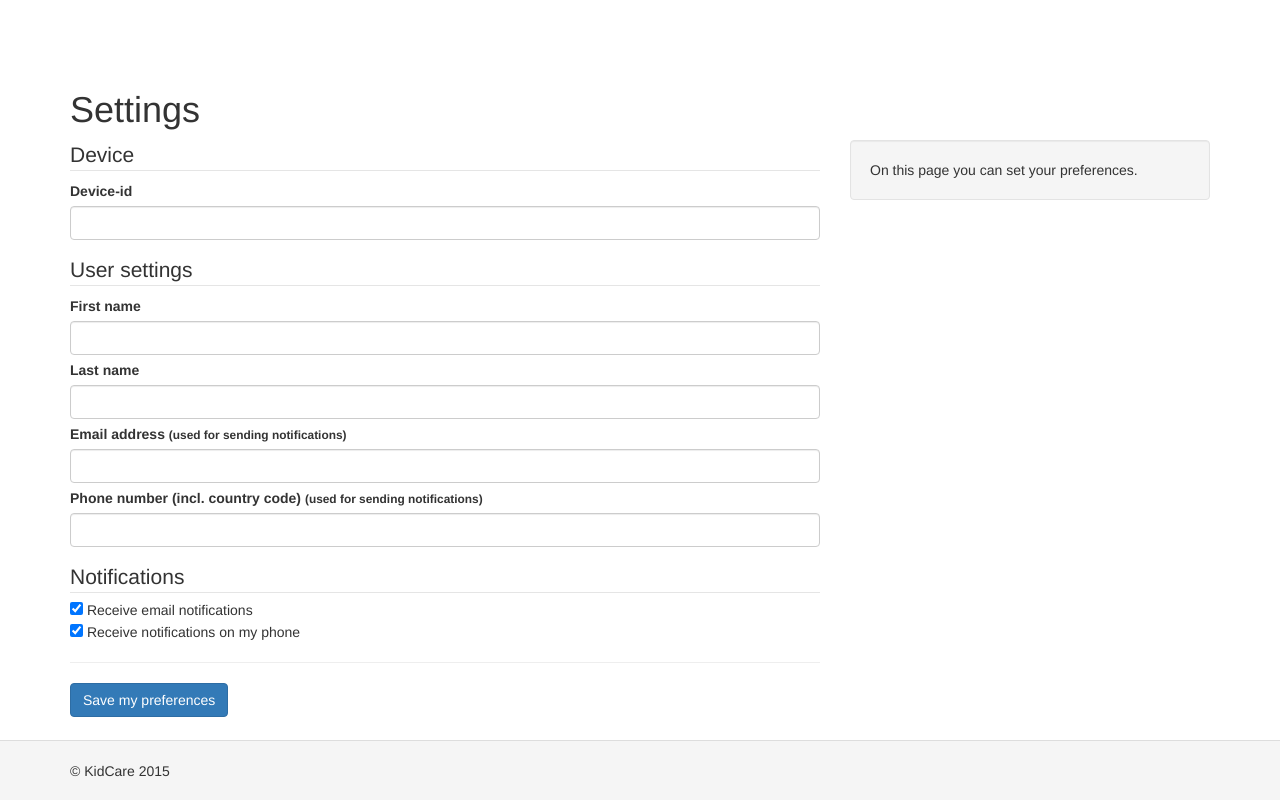
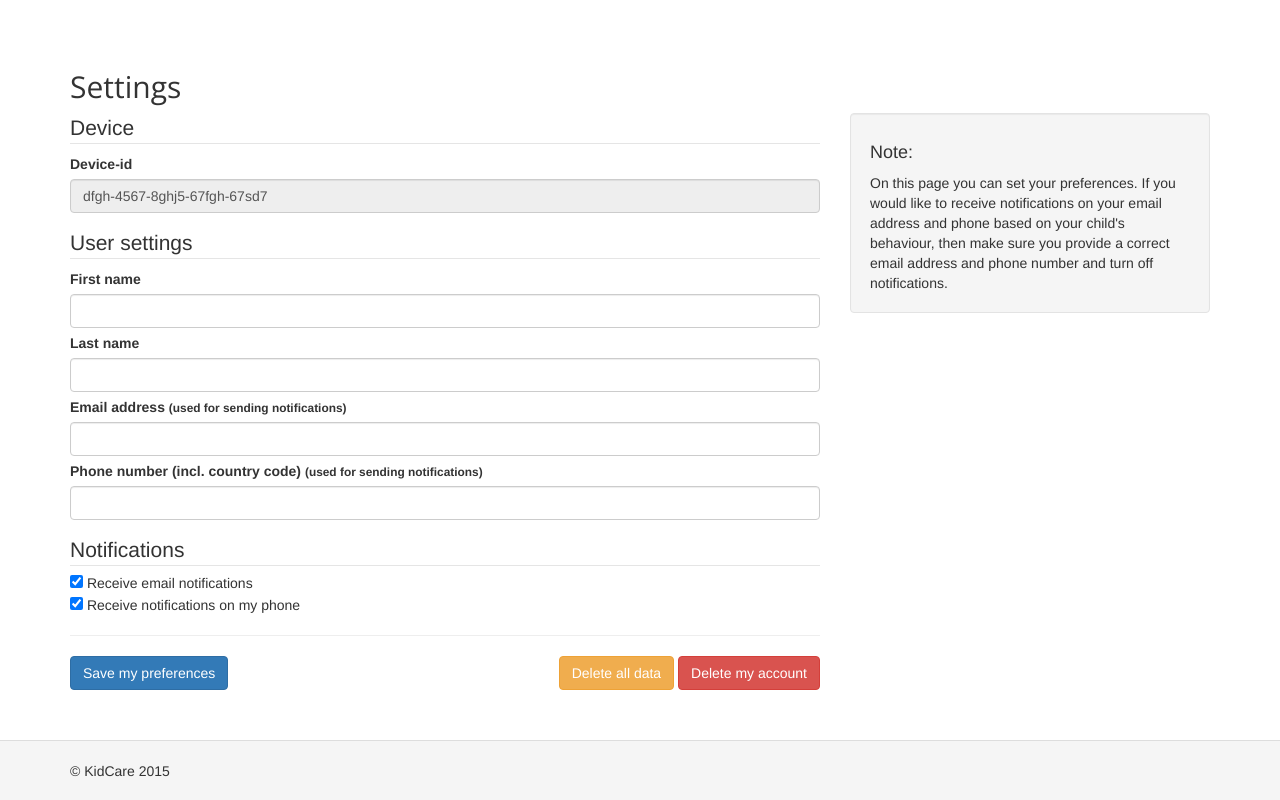
Before and after one commit to dovanduy/itinnovation_kidcare, a Yii app: template basic/views/app/settings.php in a window 1280 px wide. Run offline with PHP 8.4 and a stand-in for Yii, Linux system fonts and the light colour scheme; the template is opened without the code that fills it, so the values that code supplies are empty; some libraries are stand-ins or nearby versions.

Commit message:
extended settings

```diff
--- a/basic/views/app/settings.php
+++ b/basic/views/app/settings.php
@@ -5,7 +5,7 @@
         <fieldset>
             <legend>Device</legend>
             <label>Device-id</label>
-            <input name="deviceid" type="text" class="form-control" />
+            <input name="deviceid" value="dfgh-4567-8ghj5-67fgh-67sd7" disabled="disabled" type="text" class="form-control" />
         </fieldset>
         <fieldset>
             <legend>User settings</legend>
@@ -28,12 +28,23 @@
         </fieldset>
 
         <hr/>
-        <input type="submit" value="Save my preferences" class="btn btn-primary" />
+        <p>
+            <div class="pull-left">
+                <input type="submit" value="Save my preferences" class="btn btn-primary" />
+            </div>
+            <div class="pull-right">
+                <input type="submit" value="Delete all data" class="btn btn-warning" />
+                <input type="submit" value="Delete my account" class="btn btn-danger" />
+            </div>
+        </p>
     </form>
     </div>
     <div class="col-md-4">
         <div class="well">
-            On this page you can set your preferences.
+            <h4>Note:</h4>
+            On this page you can set your preferences. If you would like to receive notifications on your
+            email address and phone based on your child's behaviour, then make sure you provide a correct email
+            address and phone number and turn off notifications.
         </div>
     </div>
 </div>
--- a/basic/web/css/site.css
+++ b/basic/web/css/site.css
@@ -113,6 +113,10 @@ a.desc:after {
     padding: 0;
     padding-left: 10px;
 }
+.navbar-default{
+    border-bottom: solid 3px #a0c4d1;
+    box-shadow: 1px 1px 1px #eee;
+}
 .navbar-default img{
     height: inherit;
     padding: 3px;
@@ -130,3 +134,12 @@ fieldset{
 label{
     margin-top: 5px;
 }
+
+h1,h2{
+    font-family: 'Open sans';
+}
+h1{
+    margin-top: 0px;
+    font-size: 30px;
+    color: #333;
+}
```
